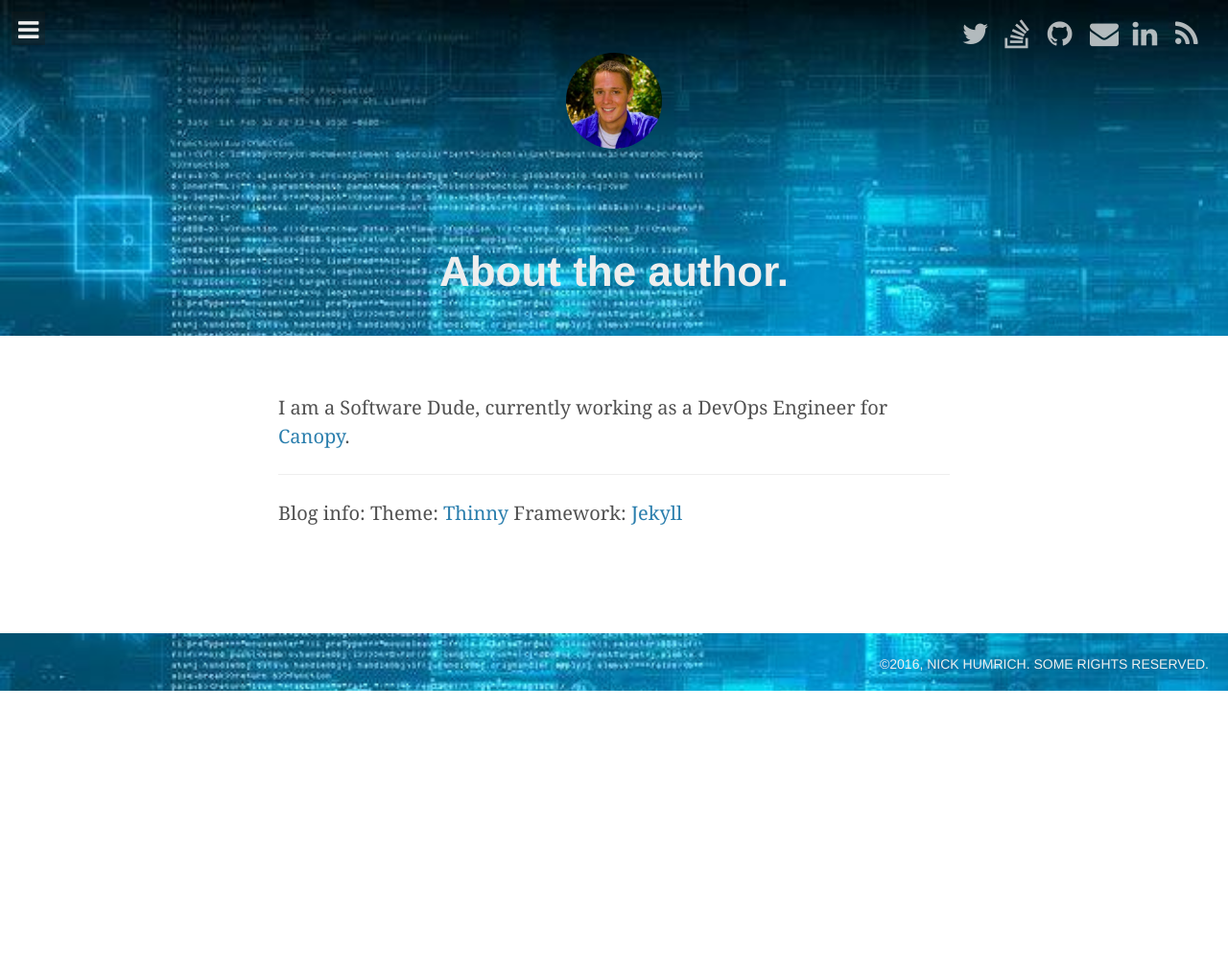
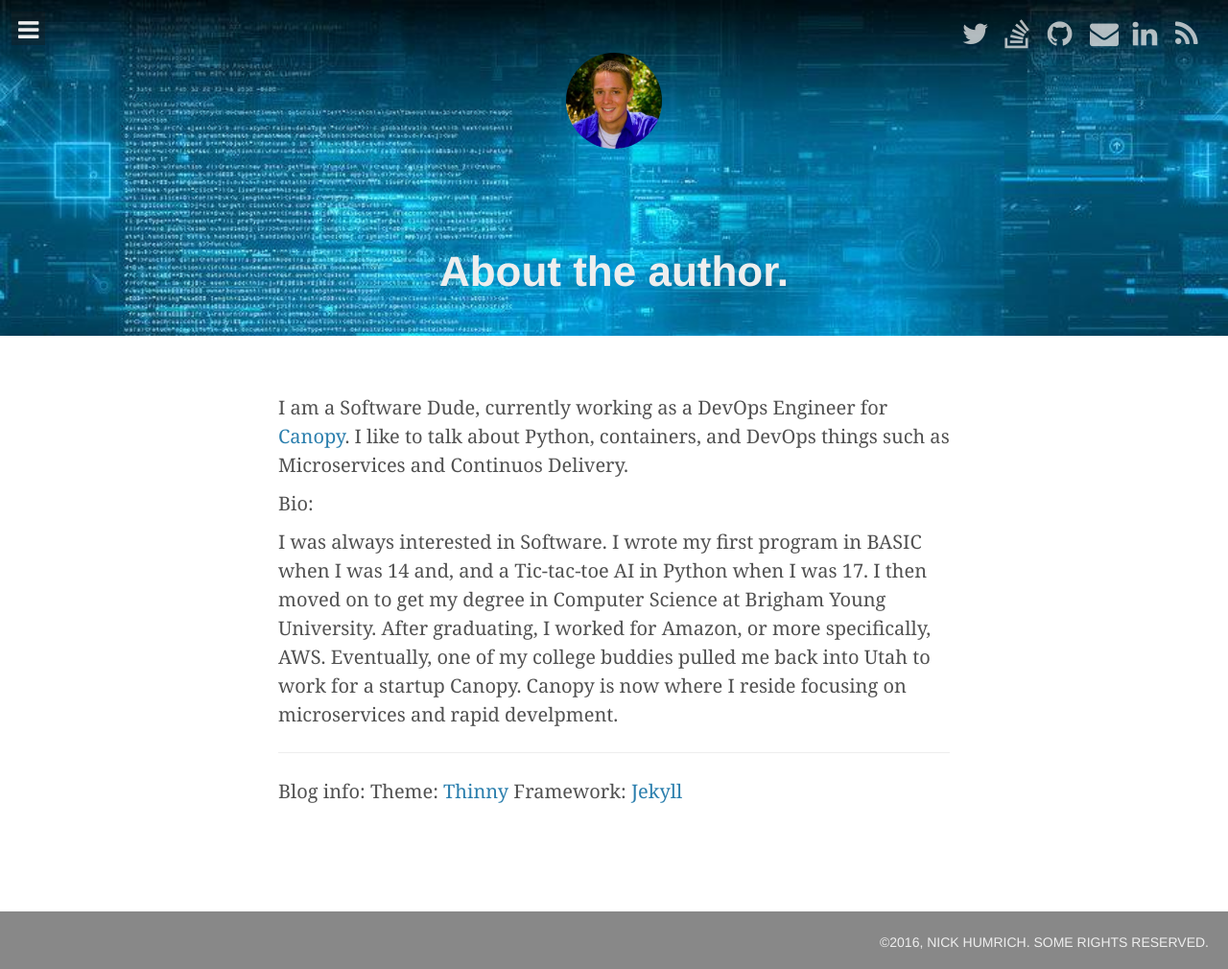
Before and after one commit to nhumrich/blog, a Jekyll site: the page built from about.md, in a window 1280 px wide. Shown: the whole page at 96% size. Built offline with Jekyll 4.4.1, drawn with Linux system fonts in a browser that asks for light colours; nearby versions of some CDN libraries; some web fonts are replaced; Markdown is read by kramdown in place of the engine named in the settings; comment, search, counter and statistics services are not loaded; before the commit the page ends 900 px from its top, so only the background shows below that.

Commit message:
Update about.md

```diff
--- a/about.md
+++ b/about.md
@@ -5,7 +5,11 @@
 ---
 
 
-I am a Software Dude, currently working as a DevOps Engineer for [Canopy](https://www.canopytax.com).
+I am a Software Dude, currently working as a DevOps Engineer for [Canopy](https://www.canopytax.com). I like to talk about Python, containers, and DevOps things such as Microservices and Continuos Delivery.
+
+Bio:
+
+I was always interested in Software. I wrote my first program in BASIC when I was 14 and, and a Tic-tac-toe AI in Python when I was 17. I then moved on to get my degree in Computer Science at Brigham Young University. After graduating, I worked for Amazon, or more specifically, AWS. Eventually, one of my college buddies pulled me back into Utah to work for a startup Canopy. Canopy is now where I reside focusing on microservices and rapid develpment.
 
 
 
```
